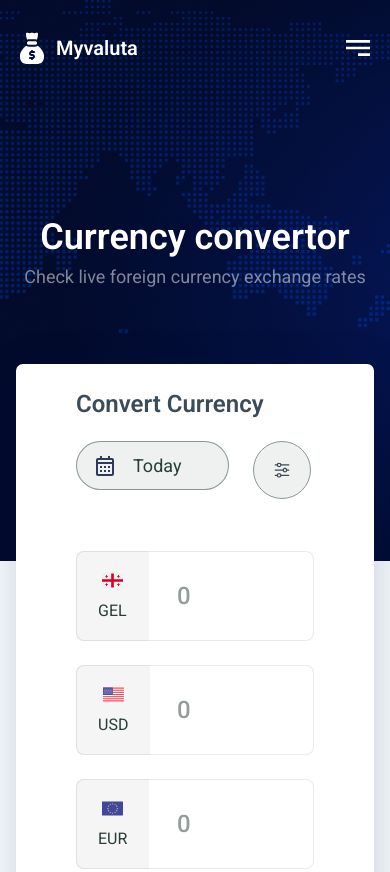
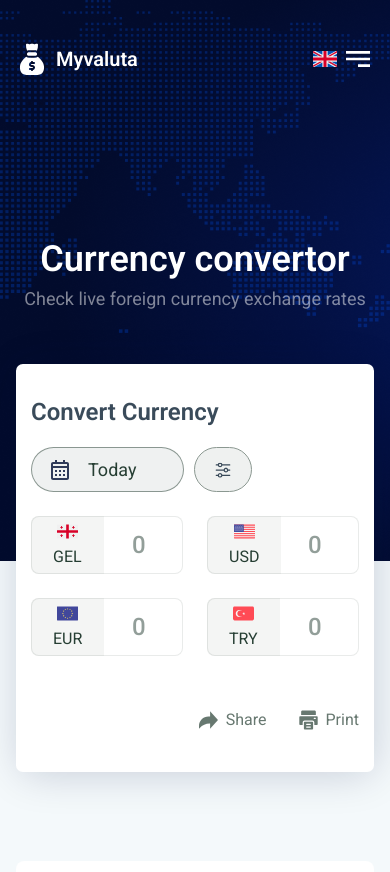
Before and after one commit to webmastersgeorgia/myvaluta-12, a plain HTML site: page index.html in a window 390 px wide. Shown: the top 872 px of the page. Drawn offline with nearby package versions, Linux system fonts and the light colour scheme.

Commit message:
fixes
12

```diff
--- a/assets/css/style.css
+++ b/assets/css/style.css
@@ -278,6 +278,7 @@ p {
     background: url('../images/search.svg') no-repeat 18px center;
     border: 1px solid rgba(58, 75, 90, 0.1);
     border-radius: 50px;
+    margin-left: 20px;
 }
 
 @media (max-width: 560px) {
@@ -451,11 +452,11 @@ p {
     list-style-type: none;
 }
 
-@media (max-width: 800px) {
+/* @media (max-width: 800px) {
     .languages {
         display: none;
     }
-}
+} */
 
 .languages a {
     display: flex;
@@ -483,8 +484,67 @@ p {
     .convert header {
         flex-direction: column;
         align-items: flex-start;
-        gap: 24px;
-    }
+        margin-top: 20px;
+        margin-bottom: 24px;
+        /* gap: 24px; */
+    }
+
+    .convert header .filter-n-calendar-container {
+        margin-top: 22px;
+    }
+
+    .currency-input input {
+        padding-block: 10px !important;
+    }
+
+    .currency-picker>button>div {
+        gap: 3px !important;
+    }
+
+    .convert {
+        padding-bottom: 40px !important;
+    }
+
+    .convert__actions {
+        width: 100%;
+        justify-content: flex-end;
+    }
+
+    .filter-n-calendar-container {
+        gap: 10px !important;
+    }
+
+    .filter-by-date button {
+        padding-block: 8px !important;
+    }
+
+    .filter-icon-container {
+        padding-top: 10px !important;
+        padding-bottom: 10px !important;
+    }
+/*
+    .filter-by-date button {
+        width: 75x !important;
+        min-width: 75x !important;
+    }
+
+    .filter>button {
+        min-width: initial !important;
+    }
+
+    .filter-by-date {
+        min-width: initial !important;
+    }
+
+    .filter-by-date button span {
+        display: none;
+    }
+
+    .date-input-wrap {
+        text-indent: -999999;
+    } */
+
+    /* Down_Arrow_3_ */
 }
 
 .convert .converter {
@@ -657,7 +717,7 @@ p {
 
 @media (max-width: 560px) {
     .filter>button {
-        padding-block: 10px;
+        padding-block: 14px;
         padding-inline: 16px;
     }
 }
@@ -1393,17 +1453,23 @@ p {
     padding: 50px 80px;
 }
 
-@media(max-width:560px) {
+@media(max-width: 374px) {
     .main-part {
-        margin-top: 600px;
-    }
-}
-
-@media(max-width: 456px) {
+        margin-top: 450px;
+    }
+}
+
+@media (min-width: 834px) and (max-width: 1200px) {
+    .main-part {
+        margin-top: 350px;
+    }
+}
+
+/* @media(max-width: 456px) {
     .convert {
-        padding: 23px;
-    }
-}
+        padding: 15px;
+    }
+} */
 
 .flagname {
     display: grid;
@@ -1429,14 +1495,18 @@ p {
     display: none;
 }
 
-@media (max-width: 800px) {
+@media (max-width: 955px) {
     .burger-bar {
         display: block;
         cursor: pointer;
     }
-    .languages-dropdown {
+    .languages {
+        margin-left: auto;
+        margin-right: 5px;
+    }
+    /* .languages-dropdown {
         display: none;
-    }
+    } */
     .desktop-table {
         display: none;
     }
@@ -1466,15 +1536,18 @@ p {
     flex-direction: column;
     gap: 32px;
     padding-left: 26px;
+    padding-right: 26px;
 }
 
 .burger-bar-menu-header {
-    padding-top: 46px;
+    padding-top: 25px;
+    padding-bottom: 25px;
     display: flex;
     flex-direction: column;
     align-items: center;
     justify-content: space-around;
     gap: 24px;
+    border-bottom: 1px solid rgba(58, 75, 90, 0.05);
 }
 
 .burger-bar-menu-header-top {
@@ -1607,7 +1680,7 @@ p {
 @media(max-width: 500px) {
     .share-popup {
         left: 30%;
-        top: 60%;
+        top: 28%;
     }
 }
 
@@ -1640,7 +1713,7 @@ p {
 
 @media(max-width: 837px) {
     .convert {
-        padding: 27px 60px 30px 60px;
+        padding: 15px;
     }
 }
 
@@ -1650,7 +1723,7 @@ p {
     }
 }
 
-@media(max-width: 500px) {
+@media(max-width: 374px) {
     .convert .converter {
         grid-template-columns: 1fr;
     }
--- a/index.html
+++ b/index.html
@@ -2063,7 +2063,7 @@
                 <div class="burger-bar-menu-header">
                     <div class="burger-bar-menu-header-top">
                         <a href="/" class="fz-800 burger-bar-menu-header-a">
-                            <img src="assets/images/money bag.svg" alt="Myvaluta Logo" /> Myvaluta
+                            <img src="assets/images/money_bag1.svg" alt="Myvaluta Logo" /> Myvaluta
                         </a>
                         <div class="mobile-burgerbar-header-right-side">
                             <ul class="languages-mobile">
@@ -2074,10 +2074,10 @@
                                     </a>
                                 </li>
                             </ul>
-                            <a href="#"><img onclick="closepopup('.burger-bar-menu-main')" src="assets/images/darker-burger-bar.svg" alt=""></a>
-                        </div>
-                    </div>
-                    <img src="assets/images/Line 37.svg" alt="border">
+                            <a href="#"><img onclick="closepopup('.burger-bar-menu-main')" src="assets/images/close1.svg" alt=""></a>
+                        </div>
+                    </div>
+                    <!-- <img src="assets/images/Line 37.svg" alt="border"> -->
                 </div>
                 <a href="#">Crypto exchange rate</a>
                 <a href="#">Exchange Rate In Banks & Kiosks</a>
```
Also changed, not shown: assets/images/Down_Arrow_3_.svg (added), assets/images/close1.svg (added), assets/images/money_bag1.svg (added).
